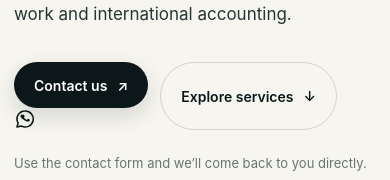
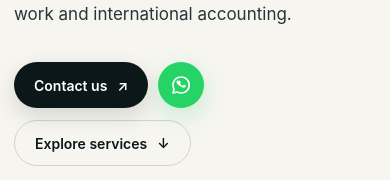
Before and after one commit to victoriashiel/Shiel-ltd, a Next.js app: page / in a window 390 px wide. Shown: the part 530-710 px from the top of the page. Built offline with nearby package versions, Linux system fonts and the light colour scheme; no server answers.

Commit message:
style: add green WhatsApp buttons beside contact CTAs

```diff
--- a/app/polish.css
+++ b/app/polish.css
@@ -665,3 +665,55 @@
     scroll-behavior: auto;
   }
 }
+
+
+/* Contact CTAs keep the form as the primary route and surface WhatsApp beside it. */
+.contact-cta-pair,
+.header-contact-actions,
+.mobile-contact-actions {
+  display: inline-flex;
+  align-items: center;
+  gap: 10px;
+}
+
+.whatsapp-cta-icon {
+  width: 46px;
+  height: 46px;
+  flex: 0 0 46px;
+  display: inline-grid;
+  place-items: center;
+  border-radius: 50%;
+  background: #25d366;
+  color: #fff;
+  box-shadow: 0 8px 22px rgba(37, 211, 102, .22);
+  transition: transform .18s ease, box-shadow .18s ease, background .18s ease;
+}
+
+.whatsapp-cta-icon:hover {
+  transform: translateY(-2px);
+  background: #1fbd5a;
+  box-shadow: 0 12px 28px rgba(37, 211, 102, .28);
+}
+
+.whatsapp-cta-icon:focus-visible {
+  outline: 3px solid color-mix(in srgb, #25d366 42%, transparent);
+  outline-offset: 4px;
+}
+
+.mobile-contact-actions {
+  width: 100%;
+}
+
+.mobile-contact-actions .button {
+  flex: 1;
+}
+
+@media (max-width: 780px) {
+  .header-contact-actions {
+    display: none;
+  }
+
+  .contact-cta-pair {
+    max-width: 100%;
+  }
+}
```
